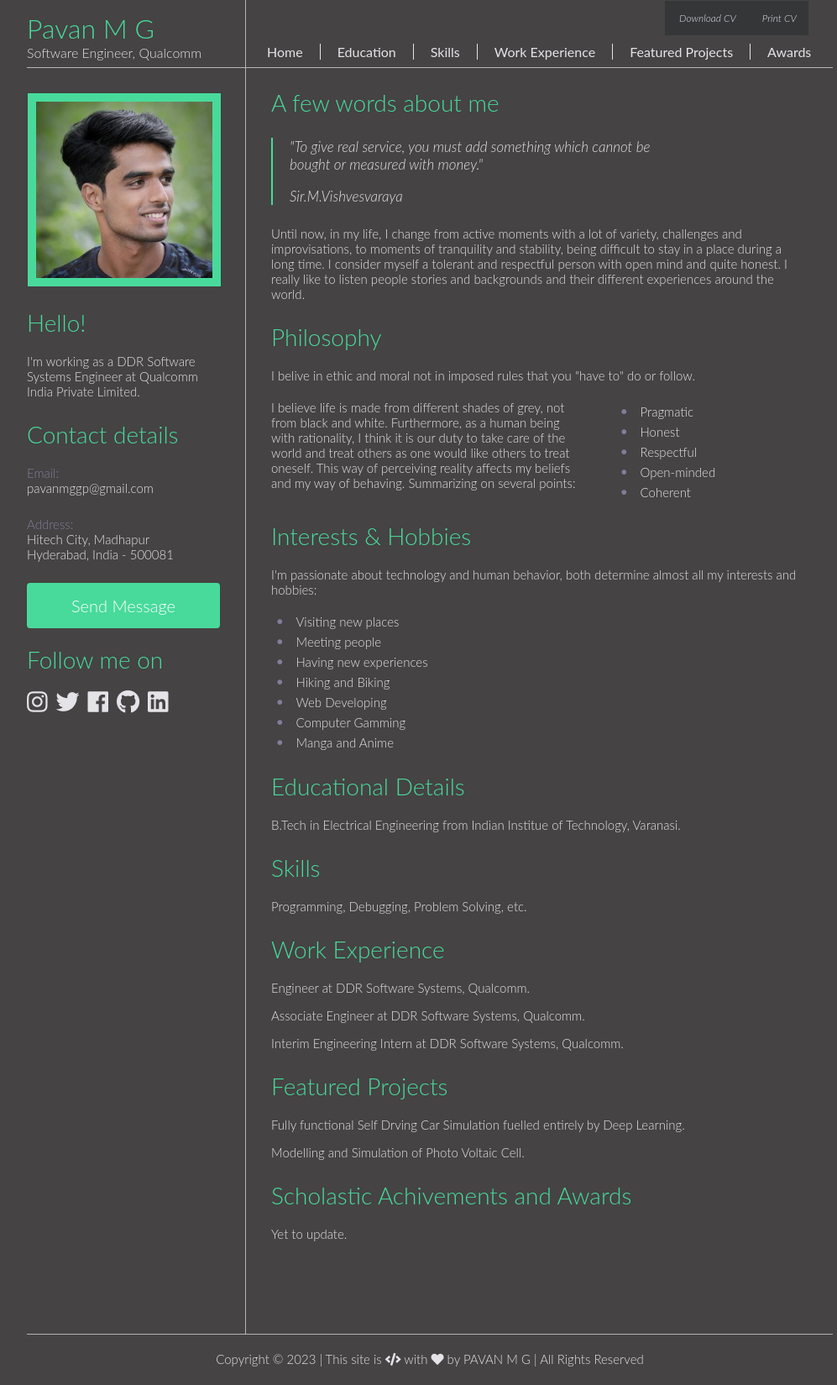
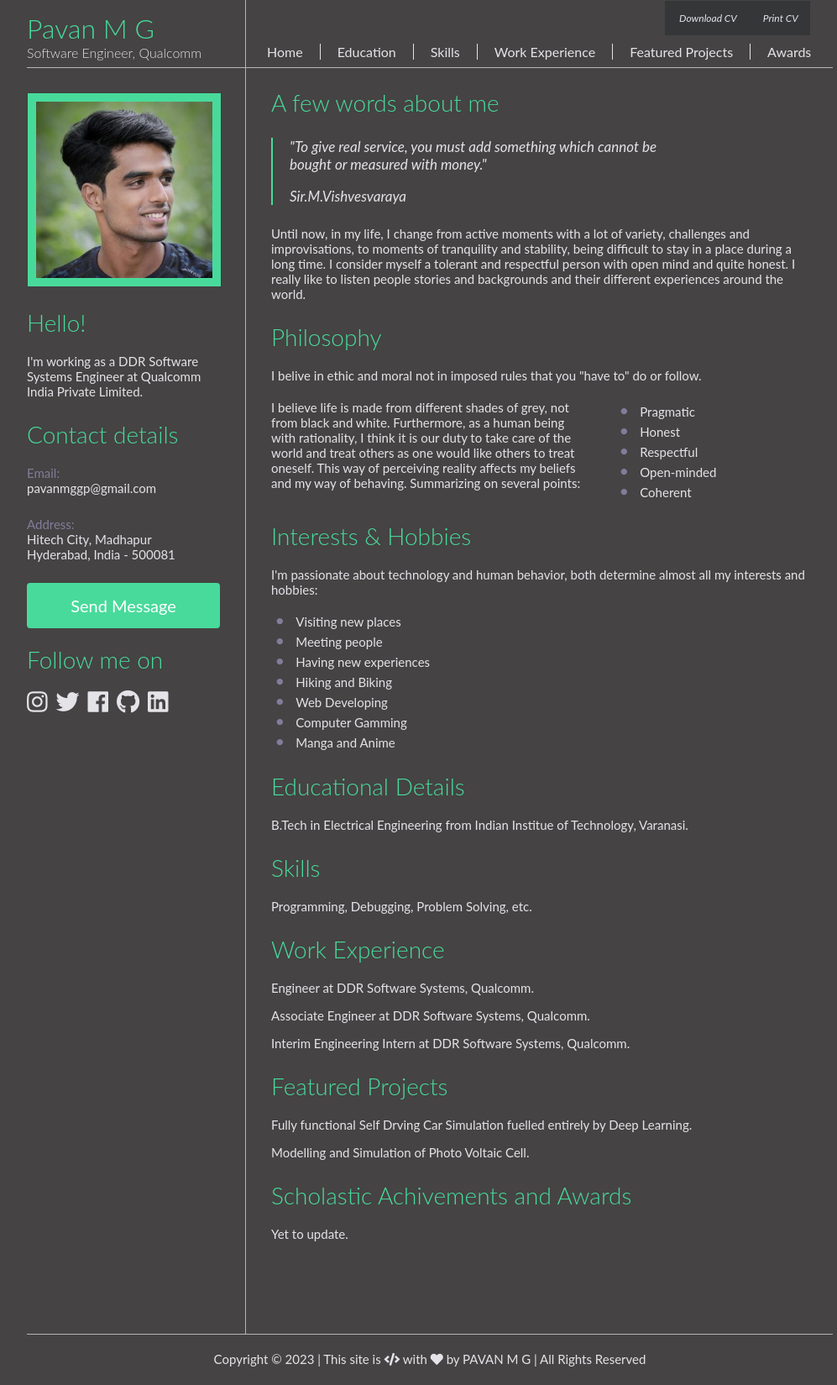
Before and after one commit to pavan-mg/pavan-mg.github.io, a Jekyll site: the page built from index.html, in a window 1280 px wide. Shown: the whole page at 84% size, without its empty margins (128-1125 px from the left). Built offline with Jekyll 4.4.1, drawn with Linux system fonts in a browser that asks for light colours.

Commit message:
Update main.css

```diff
--- a/css/main.css
+++ b/css/main.css
@@ -83,7 +83,7 @@ blockquote {
 
 blockquote, p , a, li {
 	font-family: 'Lato', Helvetica, sans-serif;
-	font-weight: 300;
+	/*font-weight: 300;*/
 	font-size: 15px;
 	color: #e4e3e8;
 }
@@ -310,10 +310,10 @@ ul {
 		width: 455px;
 	}
 	.profile_quote  .entypo-quote {
-		/*color: #3d3a41;*/
+		color: #3d3a41;
 		font-size: 80px;
     	font-style: normal;
-		/*position: absolute;*/
+		position: absolute;
 		top: -20px;
 		right: 70px;
 		cursor: default;
```
